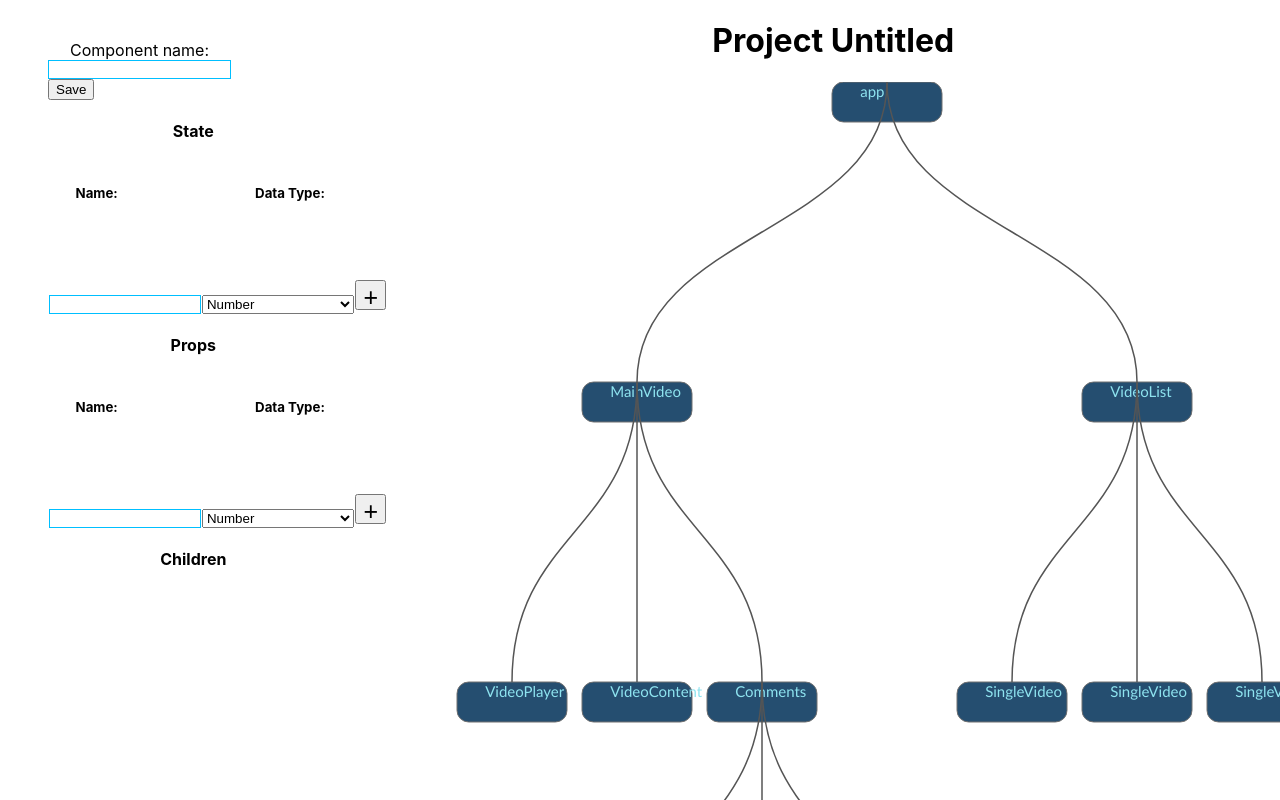
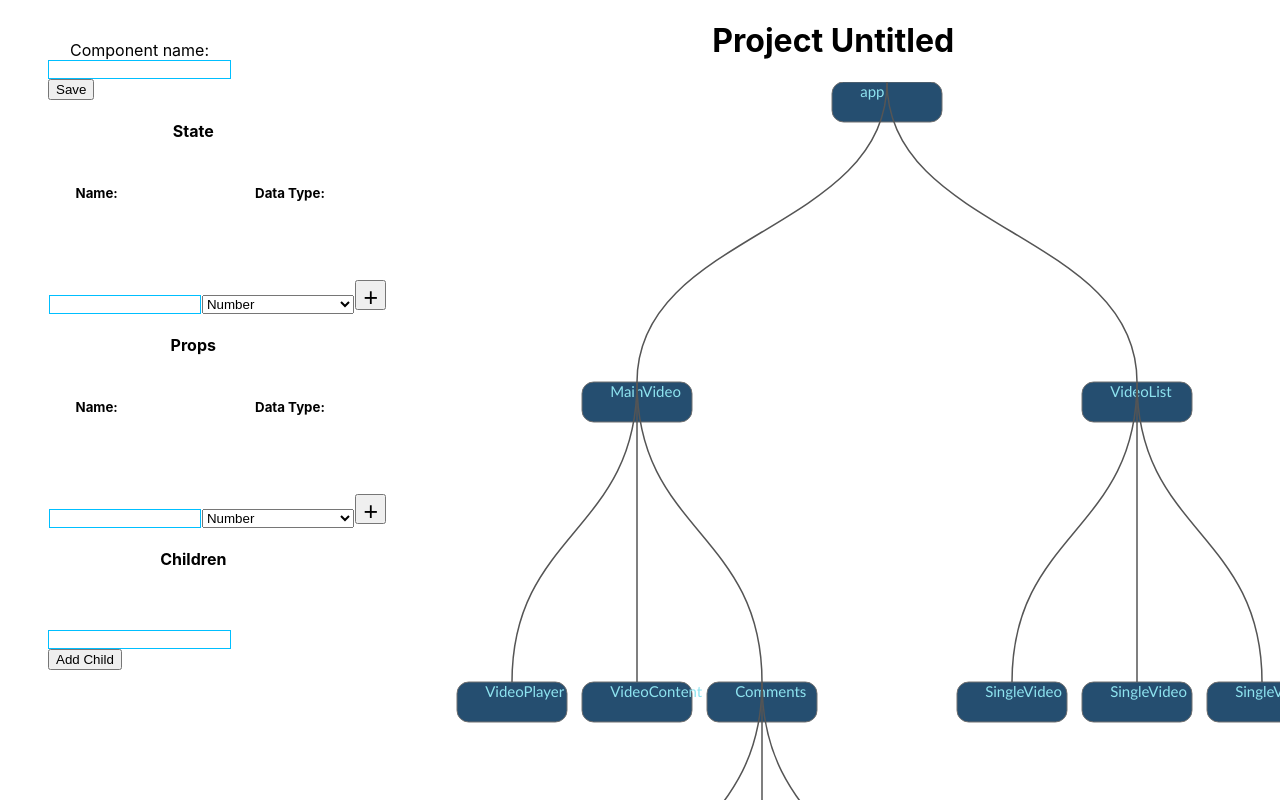
Before and after one commit to mayanksuchde/plan-react-app, a React (Create React App) app: page /tree in a window 1280 px wide. Shown: the top 800 px of the page. Built offline with nearby package versions, Linux system fonts and the light colour scheme.

Commit message:
add functionality of adding and deleting children

```diff
--- a/package.json
+++ b/package.json
@@ -5,6 +5,7 @@
   "dependencies": {
     "d3": "^5.9.2",
     "d3-hierarchy": "^1.1.8",
+    "nanoid": "^2.0.1",
     "node-sass": "^4.11.0",
     "react": "^16.8.4",
     "react-dom": "^16.8.4",
--- a/shrinkwrap.yaml
+++ b/shrinkwrap.yaml
@@ -1,6 +1,7 @@
 dependencies:
   d3: 5.9.2
   d3-hierarchy: 1.1.8
+  nanoid: 2.0.1
   node-sass: 4.11.0
   react-router-dom: 5.0.0
   reactjs-popup: 1.3.2
@@ -951,6 +952,10 @@ packages:
     dev: false
     resolution:
       integrity: sha512-I6YB/YEuDeUZMmhscXKxGgZlFnhsn5y0hgOZBadkzfTRrZBtJDZeg6eQf7PYMIEclwmorTKK8GztsyOUSVBREA==
+  /nanoid/2.0.1:
+    dev: false
+    resolution:
+      integrity: sha512-k1u2uemjIGsn25zmujKnotgniC/gxQ9sdegdezeDiKdkDW56THUMqlz3urndKCXJxA6yPzSZbXx/QCMe/pxqsA==
   /node-fetch/1.7.3:
     dependencies:
       encoding: 0.1.12
@@ -1663,6 +1668,7 @@ shrinkwrapVersion: 3
 specifiers:
   d3: ^5.9.2
   d3-hierarchy: ^1.1.8
+  nanoid: ^2.0.1
   node-sass: ^4.11.0
   react-router-dom: ^5.0.0
   reactjs-popup: ^1.3.2
--- a/src/App.js
+++ b/src/App.js
@@ -1,12 +1,13 @@
 import React, { Component } from 'react';
 import * as d3 from 'd3';
 import {BrowserRouter as Router,Switch,Route,Redirect } from 'react-router-dom';
+import uuid from 'uuid';
 import './App.scss';
 import data from './data.json';
 import StaticTree from './StaticTree';
 import EditForm from './EditForm';
 import CirclePack from "./CirclePack";
-
+const nanoid=require('nanoid');
 // const  changeNode = (node, id,str) => {
 //     if(node.id === id) {
 //       node.name=str
@@ -29,7 +30,8 @@ class App extends Component {
       currentNode:{
         state:{},
         props:{},
-        children:[]
+        children:[],
+        id:""
       },
       nameEdit:"",
 
@@ -127,6 +129,64 @@ class App extends Component {
       root:newroot
     })
   }
+  addChild=(e)=>{
+    e.preventDefault();
+    const { currentNode } = this.state;
+
+    let name=e.target.name.value;
+    let newChild={
+      name:name,
+      id:nanoid(),
+      children:[],
+      state:{},
+      props:{}
+    }
+   const changeNode = (node, id,obj) => {
+          if(node.id === id) {
+            node.children.push(obj)
+            return node;
+          }
+          if(node.children) {
+            node.children.map(chNode => {
+              return changeNode(chNode, id,obj);
+            });
+          }
+
+          return node;
+        }
+    let newData=changeNode(data,currentNode.id,newChild);
+
+    this.setState({
+      root:d3.hierarchy(newData)
+    })
+
+  }
+  deleteChild=(id)=>{
+    const { currentNode } = this.state;
+
+    let newChildren=currentNode.children.filter((child)=>{
+      return child.id!==id;
+    });
+    const changeNode = (node, id,obj) => {
+      if(node.id === id) {
+        node.children=newChildren
+        return node;
+      }
+      if(node.children) {
+        node.children.map(chNode => {
+          return changeNode(chNode, id,obj);
+        });
+      }
+
+      return node;
+    }
+    let newData=changeNode(data,currentNode.id,currentNode);
+
+    this.setState({
+      root:d3.hierarchy(newData)
+    })
+  }
+
   componentDidMount=()=>{
 
 
@@ -147,9 +207,14 @@ class App extends Component {
                   addProps={this.addProps}
                   deleteState={this.deleteState}
                   deleteProps={this.deleteProps}
+                  addChild={this.addChild}
+                  deleteChild={this.deleteChild}
                    />
         <Switch>
-          <Route path="/tree" render={(props)=><StaticTree {...props} data={this.state.root} getNode={this.getNode}/>} />
+          <Route path="/tree" render={(props)=><StaticTree {...props}
+                                                  data={this.state.root}
+                                                  getNode={this.getNode}/>}
+                                                  currentNode={this.state.currentNode} />
           <Route path='/circle' render={(props)=><CirclePack {...props} data={this.state.root} getNode={this.getNode}/> } />
           <Redirect to='/tree' />
         </Switch>
--- a/src/App.scss
+++ b/src/App.scss
@@ -81,6 +81,13 @@
         }
       }
 
+    .child{
+      display: flex;
+      flex-direction: row;
+      align-items: center;
+      justify-content: space-around;
+    }
+
 }
 
 .node{
--- /dev/null
+++ b/src/Child.js
@@ -0,0 +1,17 @@
+import React, { Component } from 'react'
+
+export default class Child extends Component {
+    render() {
+    const {data,deleteChild}=this.props
+    return (
+      <div className='child'>
+        <div className="child__name" >{
+            <h5>{data.name}</h5>
+        }</div>
+        <div className="child__copy"></div>
+        <div className="child__delete" onClick={()=>{deleteChild(data.id)}} >X</div>
+        {/* <div className="buttons__edit"></div> if time permits*/}
+      </div>
+    )
+  }
+}
--- a/src/Children.js
+++ b/src/Children.js
@@ -1,16 +1,21 @@
 import React, { Component } from 'react'
-
+import Child from './Child';
 export default class Children extends Component {
   render() {
-    var {childArray}=this.props
+    var {childrenArr,addChild,deleteChild}=this.props
     return (
       <div>
         <h4>Children</h4>
-        {childArray.map((child,i)=>
-            <div key={i}>
-              <h5>{child.name}</h5>
-            </div>
+        {childrenArr.map((child,i)=>
+            <Child data={child} key={child.id} deleteChild={deleteChild} />
           )}
+
+      <form onSubmit={addChild}>
+        <label htmlFor="name">
+          <input type="text" name="name" id="child-name"/>
+        </label>
+        <input type="submit" value="Add Child"/>
+      </form>
       </div>
     )
   }
--- a/src/EditForm.js
+++ b/src/EditForm.js
@@ -21,7 +21,7 @@ export default class EditForm extends Component {
 
   }
   render() {
-    let {node,nameEdit,handleNameChange,handleNameSubmit,addState,addProps,deleteProps,deleteState}= this.props;
+    let {node,nameEdit,handleNameChange,handleNameSubmit,addState,addProps,deleteProps,deleteState,addChild,deleteChild}= this.props;
 
     return (
       <div className='edit-form'>
@@ -46,7 +46,7 @@ export default class EditForm extends Component {
                                deleteData={deleteProps} />
             </div>
 
-            <Children childArray={node.children}/>
+            <Children childrenArr={node.children} addChild={addChild} deleteChild={deleteChild}  />
 
       </div>
     )
--- a/src/StaticTree.js
+++ b/src/StaticTree.js
@@ -11,11 +11,7 @@ export default class StaticTree extends Component {
 
 
     componentDidMount=()=>{
-        d3.select('g.nodes')
-            .selectAll('g.node')
-            .data(this.props.data.descendants())
-            .enter()
-            .append("g.node")
+
 
         d3.select('g.links')
         .selectAll('path')
@@ -25,7 +21,30 @@ export default class StaticTree extends Component {
                 .x(d=>d.x)
                 .y(d=>d.y));
 
+                d3.select('g.nodes')
+                .selectAll('g.node')
+                .data(this.props.data.descendants())
+                .enter()
+                .append("g.node")
 
+
+    }
+    componentDidUpdate=(prevProps)=>{
+      if(this.props.data!==prevProps.data){
+        d3.select('g.links')
+        .selectAll('path')
+        .data(this.props.data.links())
+            .join("path")
+            .attr('d',d3.linkVertical()
+                .x(d=>d.x)
+                .y(d=>d.y));
+
+        d3.select('g.nodes')
+          .selectAll('g.node')
+          .data(this.props.data.descendants())
+          .enter()
+          .append("g.node")
+      }
     }
 
 
```
